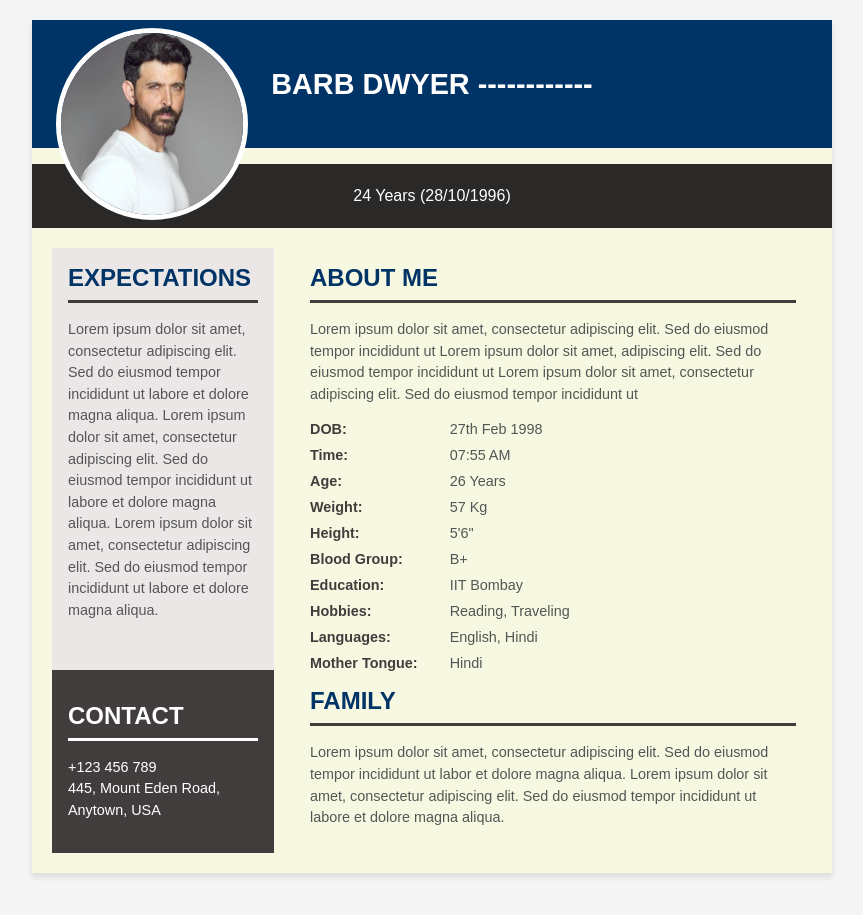
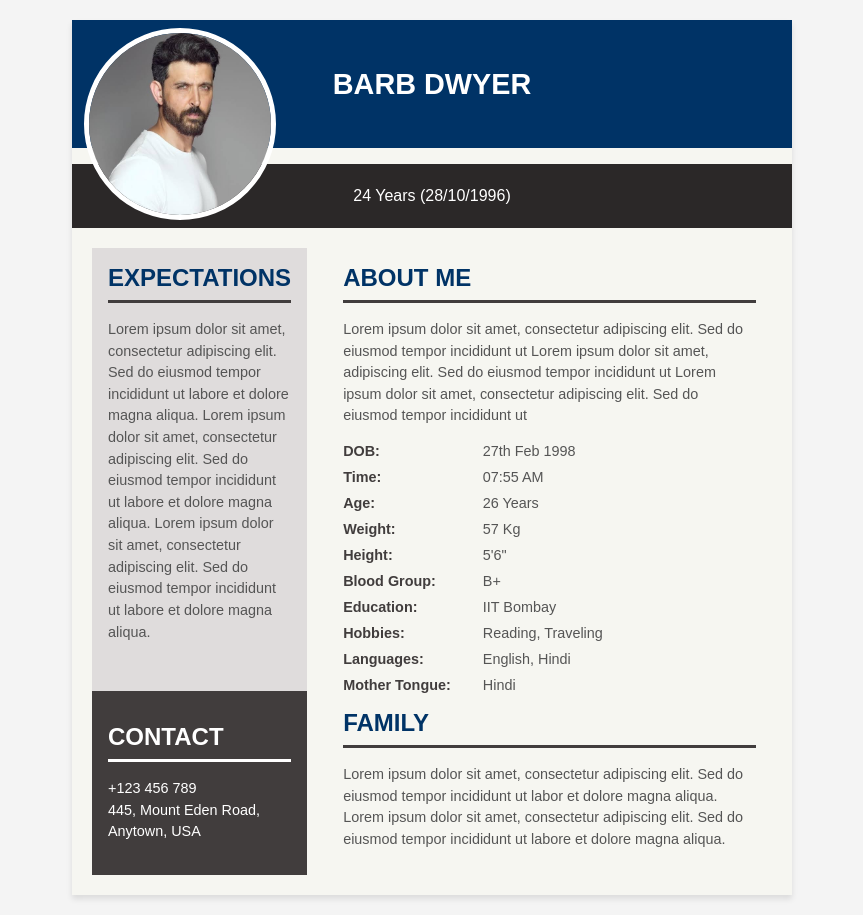
Before and after one commit to gprince349/PersonalPortfolioTemplates, a website: page template-3rd/index.html in a window 1280 px wide. Shown: the whole page, without its empty margins (208-1071 px from the left). Before the commit the page ends 893 px from the top, so only its background shows below. Drawn offline with Linux system fonts and the light colour scheme.

Commit message:
UPDATE css

```diff
--- a/template-3rd/index.html
+++ b/template-3rd/index.html
@@ -13,7 +13,7 @@
 <body>
     <div class="container">
         <div class="header">
-            <div class="blue-bar">BARB DWYER ------------</div>
+            <div class="blue-bar">BARB DWYER</div>
             <div class="black-bar">24 Years (28/10/1996)</div>
             <img class="profile-img" src="hrithik.jpeg" alt="Profile Picture">
         </div>
--- a/template-3rd/style.css
+++ b/template-3rd/style.css
@@ -15,9 +15,9 @@ body {
 }
 
 .container {
-    max-width: 800px;
+    max-width: 45rem;
     width: 100%;
-    background: #f7f8e1;
+    background: #f6f6f1;
     border-radius: px;
     box-shadow: 0 4px 6px rgba(0, 0, 0, 0.1);
     overflow: hidden;
@@ -72,12 +72,10 @@ body {
 
 .left {
 
-width: 30%;
+width: 35%;
 }
 
-.right {
-    width: 70%;
-}
+
 
 .about {
     margin: 1rem;
@@ -89,7 +87,7 @@ width: 30%;
 
 .expectations {
     padding: 1rem;
-    background-color: rgb(235, 231, 231);
+    background-color: rgb(223, 220, 220);
     padding-bottom: 3rem;
 }
 
```
